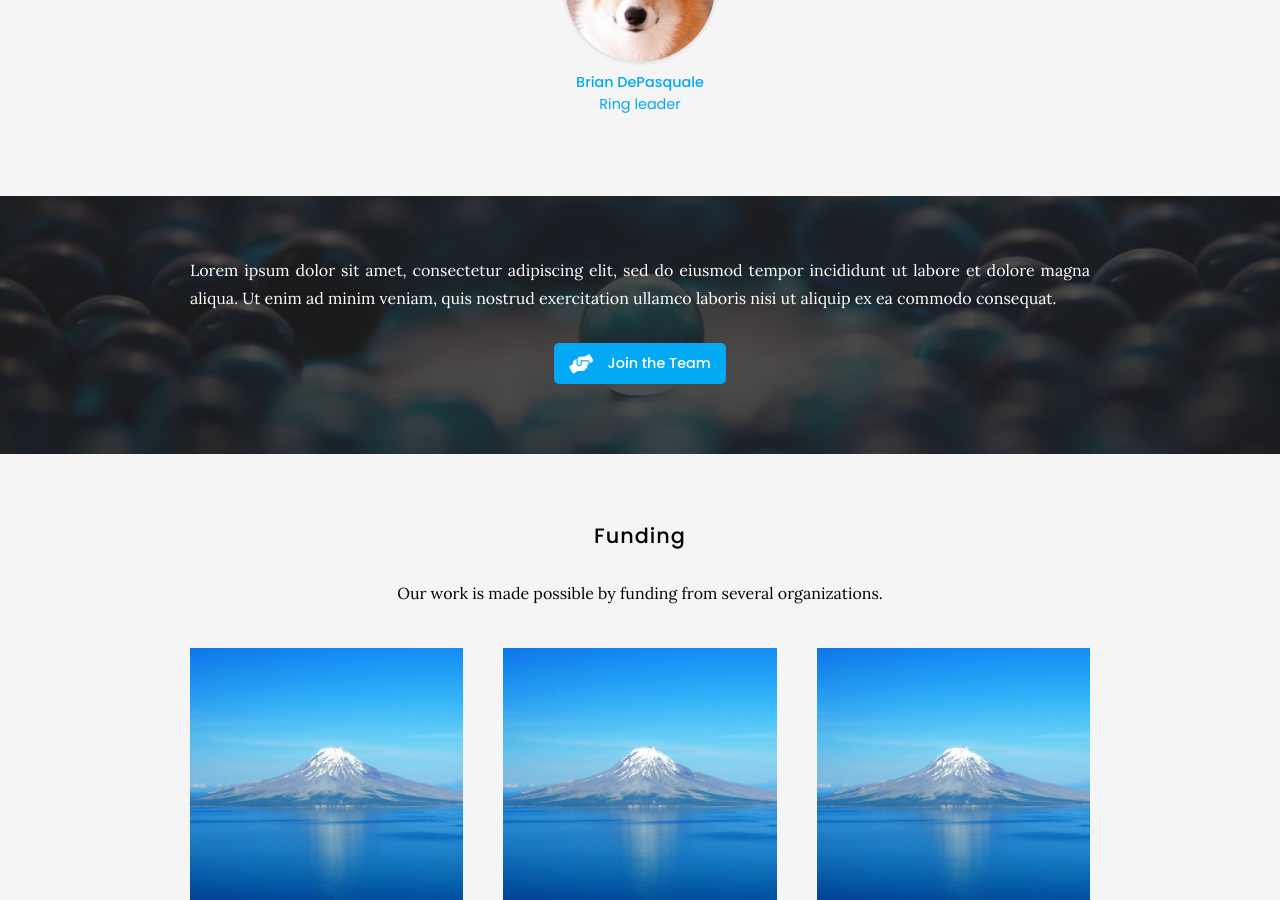
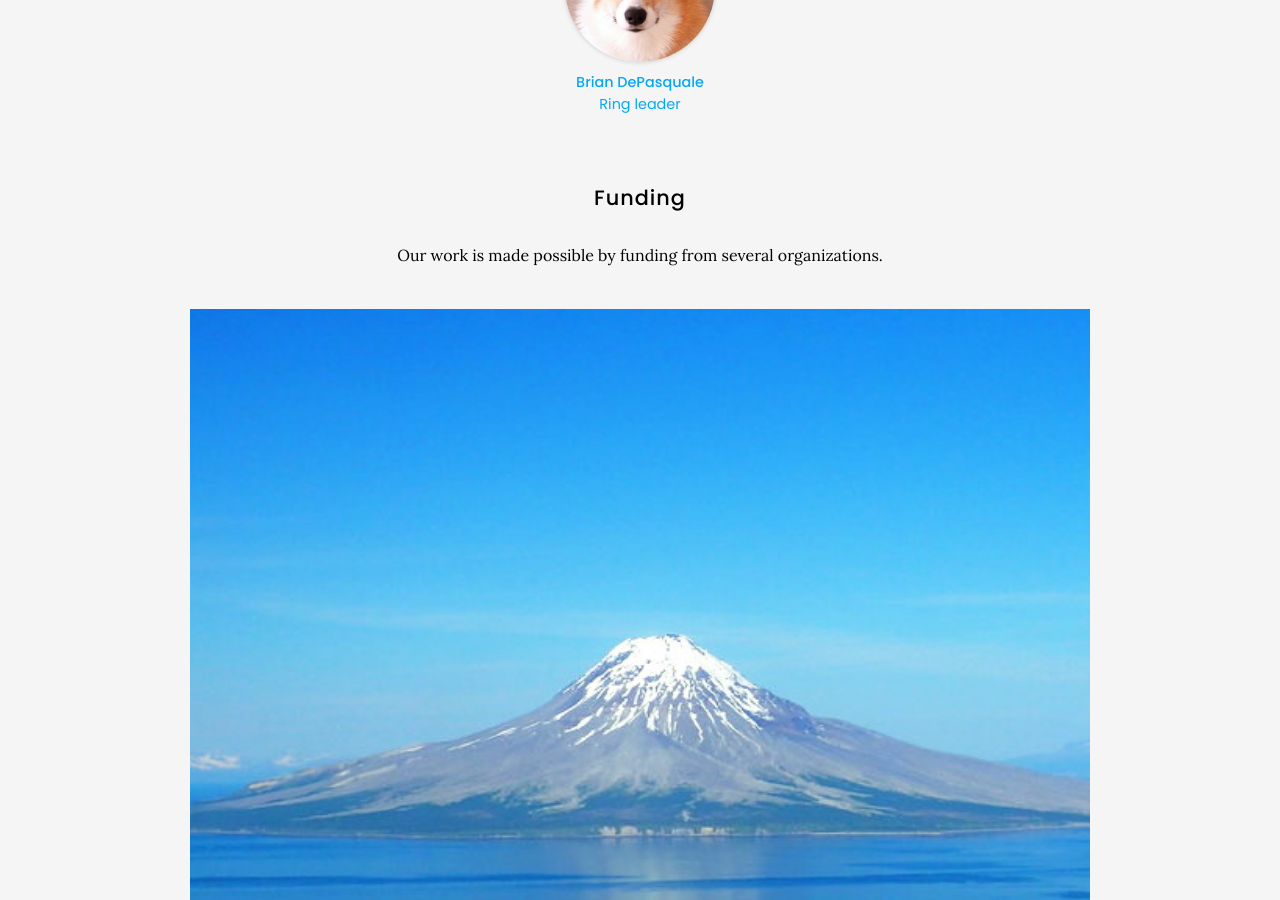
Before and after one commit to GrantMcConachie/depasquale-lab.github.io, a Jekyll site: the page built from team/index.md, in a window 1280 px wide and 900 px high, scrolled down 547 px. Built offline with Jekyll 4.4.1, drawn with Linux system fonts in a browser that asks for light colours; nearby versions of some CDN libraries.

Commit message:
Update index.md

```diff
--- a/team/index.md
+++ b/team/index.md
@@ -2,7 +2,7 @@
 title: Group
 nav:
   order: 3
-  tooltip: About our team
+  tooltip: About our group
 ---
 
 # <i class="fas fa-users"></i>Group
@@ -19,22 +19,6 @@ I will begin advising trainees Janurary 2023. If you are interested in conductin
 %}
 {:.center}
 
-{% include section.html background="images/banner.jpg" dark=true%}
-
-Lorem ipsum dolor sit amet, consectetur adipiscing elit, sed do eiusmod tempor incididunt ut labore et dolore magna aliqua.
-Ut enim ad minim veniam, quis nostrud exercitation ullamco laboris nisi ut aliquip ex ea commodo consequat.
-
-{%
-  include link.html
-  icon="fas fa-hands-helping"
-  text="Join the Team"
-  link="join"
-  style="button"
-%}
-{:.center}
-
-{% include section.html %}
-
 ## Funding
 
 Our work is made possible by funding from several organizations.
@@ -48,23 +32,4 @@ Our work is made possible by funding from several organizations.
   link1="https://nasa.gov/"
   tooltip1="Cool Foundation"
 
-  image2="images/photo.jpg"
-  link2="https://nasa.gov/"
-  tooltip2="Cool Institute"
-
-  image3="images/photo.jpg"
-  link3="https://nasa.gov/"
-  tooltip3="Cool Initiative"
-
-  image4="images/photo.jpg"
-  link4="https://nasa.gov/"
-  tooltip4="Cool Foundation"
-
-  image5="images/photo.jpg"
-  link5="https://nasa.gov/"
-  tooltip5="Cool Institute"
-
-  image6="images/photo.jpg"
-  link6="https://nasa.gov/"
-  tooltip6="Cool Initiative"
 %}
```
